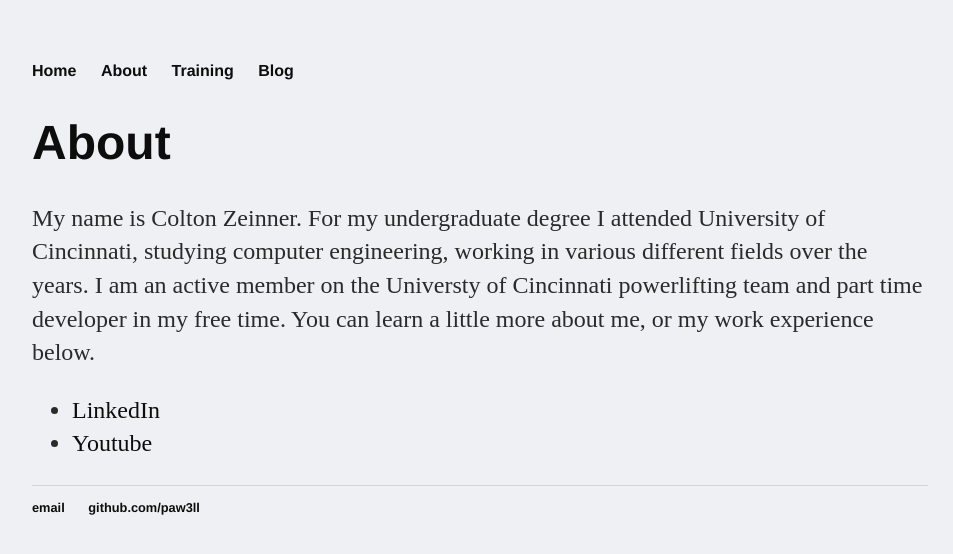
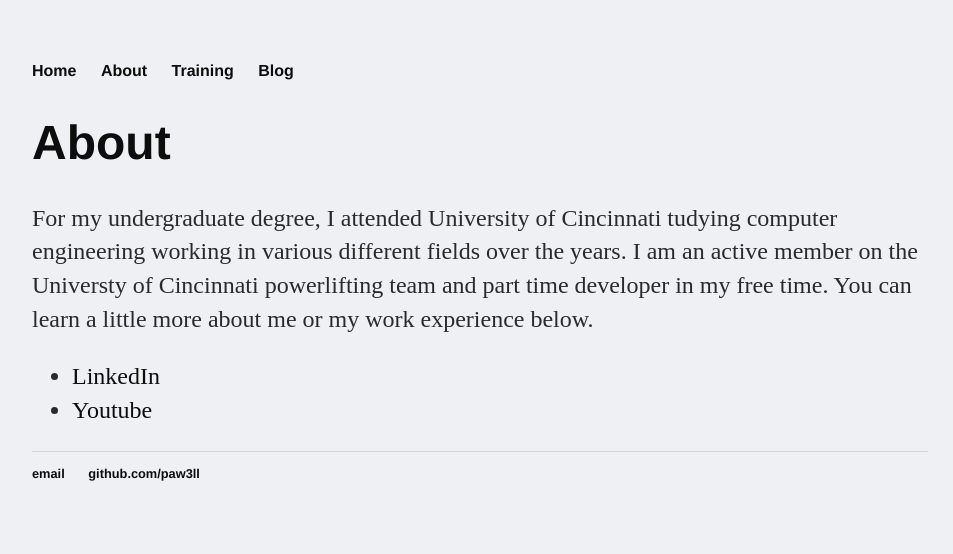
Before and after one commit to paw3ll/paw3ll.github.io, a Jekyll site: the page built from about/index.html, in a window 1280 px wide. Shown: the top 554 px of the page, without its empty margins (160-1113 px from the left). Built offline with Jekyll 4.4.1, drawn with Linux system fonts in a browser that asks for light colours.

Commit message:
Update index.html

```diff
--- a/about/index.html
+++ b/about/index.html
@@ -5,10 +5,10 @@ title: About Colton
 
 		<div class="about">
 			<h1>About</h1>
-			<p> My name is Colton Zeinner. For my undergraduate degree I attended University of Cincinnati, studying computer engineering,
-			working in various different fields over the years. I am an active member on the Universty of Cincinnati powerlifting team and
-			part time developer in my free time.
-			You can learn a little more about me, or my work experience below.
+			<p> For my undergraduate degree, I attended University of Cincinnati tudying computer engineering
+			working in various different fields over the years.
+			I am an active member on the Universty of Cincinnati powerlifting team and part time developer in my free time.
+			You can learn a little more about me or my work experience below.
 				</p>
 
 			<ul class="contacts">
```
